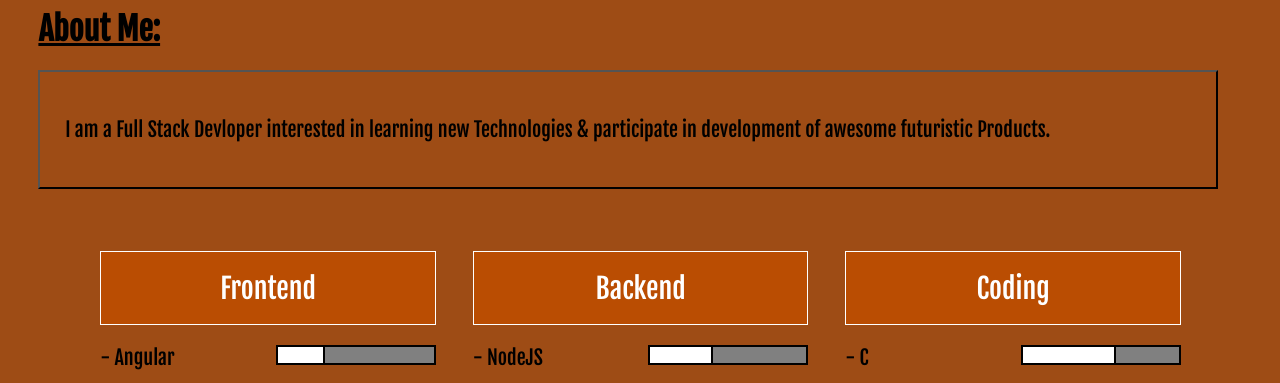
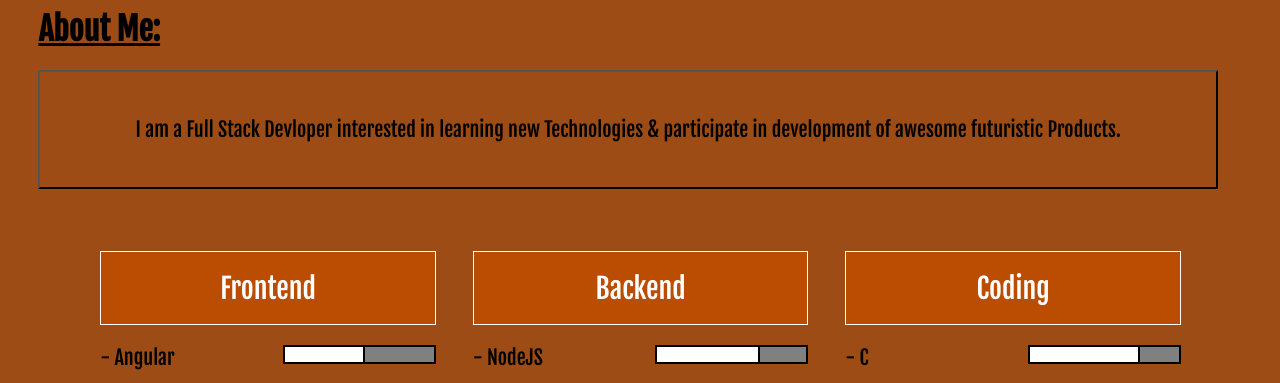
Before and after one commit to aciskool/Portfolio, a Vue app: page / in a window 1280 px wide. Shown: the part 417-800 px from the top of the page. Built offline with nearby package versions, Linux system fonts and the light colour scheme.

Commit message:
Progress Bar

```diff
--- a/src/components/HelloWorld.vue
+++ b/src/components/HelloWorld.vue
@@ -16,13 +16,13 @@
             <div class="animation-images">
                 <div class="buttons" v-for="data in buttonData" :key="data.id">{{data.name}}</div>
                   <div class="list-items">
-                  <p v-for="data in frontend" :key="data.id">- {{data.name}}<progress value="30" max=100 style="float:right;margin-right: 10%"></progress></p>
+                  <p v-for="data in frontend" :key="data.id">- {{data.name}} <span class="bar"><span class="progress" v-bind:style="{'background': red, 'width':data.value+'%'}"></span></span></p>
                 </div>
                 <div class="list-items">
-                  <p v-for="data in backend" :key="data.id">- {{data.name}}<progress value="40" max=100 style="float:right;margin-right: 10%"></progress></p>
+                  <p v-for="data in backend" :key="data.id">- {{data.name}} <span class="bar"><span class="progress" v-bind:style="{'background': red, 'width':data.value+'%'}"></span></span></p>
                 </div>
                 <div class="list-items">
-                  <p v-for="data in coding" :key="data.id">- {{data.name}}<progress value="60" max=100 style="float:right;margin-right: 10%"></progress></p>
+                  <p v-for="data in coding" :key="data.id">- {{data.name}}<span class="bar"><span class="progress" v-bind:style="{'background': red, 'width':data.value+'%'}"></span></span></p>
                 </div>
 
             </div>
@@ -68,18 +68,18 @@ export default {
         ],
       frontend : [
         {id:1, name:"Angular", value:50},
-        {id:2, name:"React", value:70},
-        {id:3, name:"Vue", value: 39},
+        {id:2, name:"React", value:40},
+        {id:3, name:"Vue", value: 65},
         {id:4, name:"HTML/CSS", value: 80},
       ],
       backend : [
-        {id:1, name:"NodeJS"},
+        {id:1, name:"NodeJS", value:65},
       ],
       coding : [
-        {id:1 , name: "C"},
-        {id:2 , name: "C++"},
-        {id:3 , name: "Python"},
-        {id:4 , name: "Javascript"}
+        {id:1 , name: "C", value:70},
+        {id:2 , name: "C++", value:75},
+        {id:3 , name: "Python",value:55},
+        {id:4 , name: "Javascript",value:60}
       ],
       buttonData : [
         {id:1 , name: 'Frontend'},
@@ -120,18 +120,23 @@ export default {
   padding: 2%;
   border-style: outset;
   font-size: 20px;
+  text-align: center;
 }
-progress{
-  -webkit-appearance: none;
-  width: 8em;
+.bar{
+  border: 2px solid black;
+  float:right;
+  width: 40%;
+  height: 15px;
+  margin-right: 10%;
+  background-color: grey;
+  overflow: hidden;
 }
-::-webkit-progress-bar{
-  background-color:grey;
-  border: 2px solid black;
-}
-::-webkit-progress-value{
+.progress{
+  border-right: 2px solid black;
+  float: left;
+  padding: 2px;
+  height: 15px;
   background-color: white;
-  border-right: 2px solid black;
 }
 ul {
   list-style-type: none;
```
